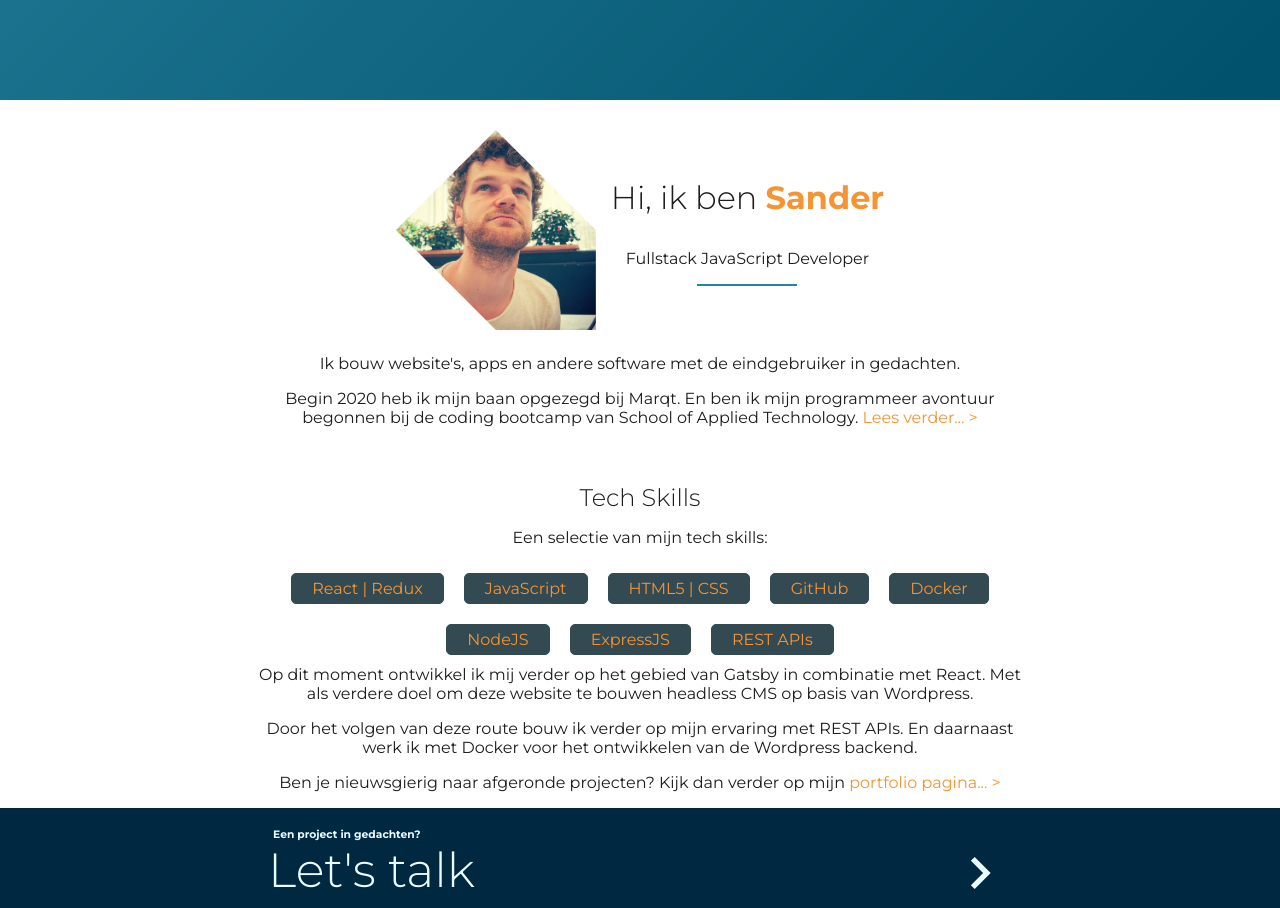
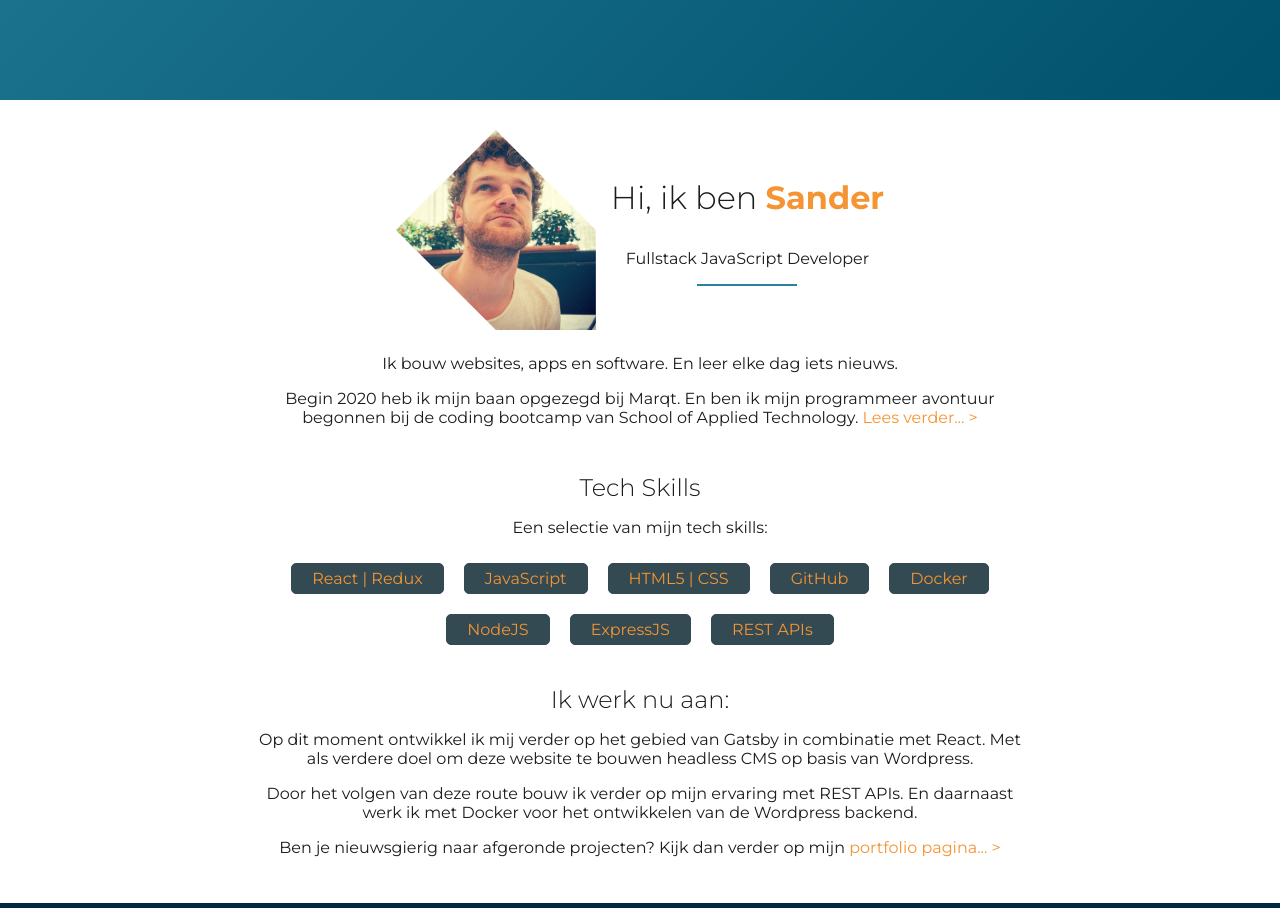
Before and after one commit to SanderKoopmans/portfolio-gatsby, a Gatsby site: page / in a window 1280 px wide. Shown: the part 700-1608 px from the top of the page. Built offline with nearby package versions, Linux system fonts and the light colour scheme; Gatsby itself is replaced by a stand-in of ours.

Commit message:
fixed margins on page

```diff
--- a/gatsby-browser.js
+++ b/gatsby-browser.js
@@ -86,6 +86,10 @@ const GlobalStyles = createGlobalStyle`
     text-decoration: none;
     color: ${props => props.theme.mainWhite};
   }
+
+  .content-container {
+    margin-bottom: 30px;
+  }
 `;
 
 export const wrapRootElement = ({ element }) => (
--- a/gatsby-ssr.js
+++ b/gatsby-ssr.js
@@ -86,6 +86,10 @@ const GlobalStyles = createGlobalStyle`
     text-decoration: none;
     color: ${props => props.theme.mainWhite};
   }
+
+  .content-container {
+    margin-bottom: 30px;
+  }
 `;
 
 export const wrapRootElement = ({ element }) => (
--- a/src/components/IntroPage/IntroAbout.jsx
+++ b/src/components/IntroPage/IntroAbout.jsx
@@ -12,7 +12,7 @@ const IntroAbout = () => {
       intro='Hi, ik ben '
       name='Sander'
       title='Fullstack JavaScript Developer'>
-        <P>Ik bouw website's, apps en andere software met de eindgebruiker in gedachten.</P>
+        <P>Ik bouw websites, apps en software. En leer elke dag iets nieuws.</P>
         <P>Begin 2020 heb ik mijn baan opgezegd bij Marqt. En ben ik mijn programmeer avontuur begonnen bij de coding bootcamp van School of Applied Technology. <Link to="/about">Lees verder... ></Link></P>
       </Introduction>
   );
--- a/src/components/IntroPage/IntroSkills.jsx
+++ b/src/components/IntroPage/IntroSkills.jsx
@@ -7,7 +7,7 @@ const IntroSkills = () => {
     <>
       <H3>Tech Skills</H3>
       <P>Een selectie van mijn tech skills:</P>
-      <div className="tech-skills">
+      <div className="content-container">
         <span className='span-skills'>React | Redux</span>
         <span className='span-skills'>JavaScript</span>
         <span className='span-skills'>HTML5 | CSS</span>
@@ -17,9 +17,12 @@ const IntroSkills = () => {
         <span className='span-skills'>ExpressJS</span>
         <span className='span-skills'>REST APIs</span>
       </div>
-      <P>Op dit moment ontwikkel ik mij verder op het gebied van Gatsby in combinatie met React. Met als verdere doel om deze website te bouwen headless CMS op basis van Wordpress.</P>
-      <P>Door het volgen van deze route bouw ik verder op mijn ervaring met REST APIs. En daarnaast werk ik met Docker voor het ontwikkelen van de Wordpress backend.</P>
-      <P>Ben je nieuwsgierig naar afgeronde projecten? Kijk dan verder op mijn <Link to='/portfolio'>portfolio pagina... ></Link></P>
+      <div className="content-container">
+        <H3>Ik werk nu aan:</H3>
+        <P>Op dit moment ontwikkel ik mij verder op het gebied van Gatsby in combinatie met React. Met als verdere doel om deze website te bouwen headless CMS op basis van Wordpress.</P>
+        <P>Door het volgen van deze route bouw ik verder op mijn ervaring met REST APIs. En daarnaast werk ik met Docker voor het ontwikkelen van de Wordpress backend.</P>
+        <P>Ben je nieuwsgierig naar afgeronde projecten? Kijk dan verder op mijn <Link to='/portfolio'>portfolio pagina... ></Link></P>
+      </div>
     </>
   );
 };
--- a/src/components/Introduction/Introduction.jsx
+++ b/src/components/Introduction/Introduction.jsx
@@ -11,7 +11,7 @@ const Introduction = ({
   children
 }) => {
   return (
-    <StyledIntroduction className="introduction-block">
+    <StyledIntroduction className="introduction-block content-container">
       <div className="introduction-header">
         <div className="introduction-picture">
           <img
--- a/src/components/Introduction/Introduction.styled.jsx
+++ b/src/components/Introduction/Introduction.styled.jsx
@@ -1,8 +1,6 @@
 import styled from 'styled-components';
 
 export const StyledIntroduction = styled.div`
-  margin-bottom:40px;
-
   .introduction-header {
     display: flex;
     flex-direction: column;
```
